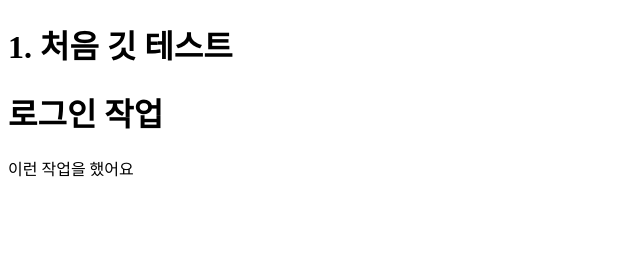
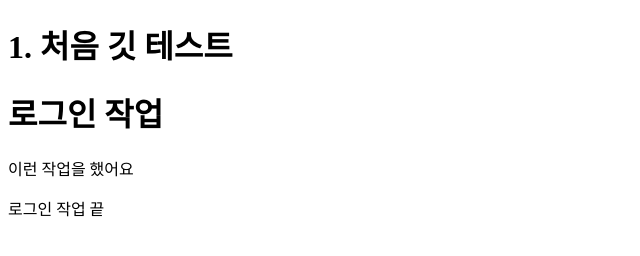
Before and after one commit to imko3617/gittest, a plain HTML site: page index.html in a window 1280 px wide. Shown: the whole page, without its empty margins (0-640 px from the left). Drawn offline with Linux system fonts and the light colour scheme.

Commit message:
로그인완료

```diff
--- a/index.html
+++ b/index.html
@@ -10,6 +10,7 @@
    <h1>1. 처음 깃 테스트</h1>
    <h1>로그인 작업</h1>
    <p>이런 작업을 했어요</p>
+   <P>로그인 작업 끝</P>
 
 </body>
 </html>
```
